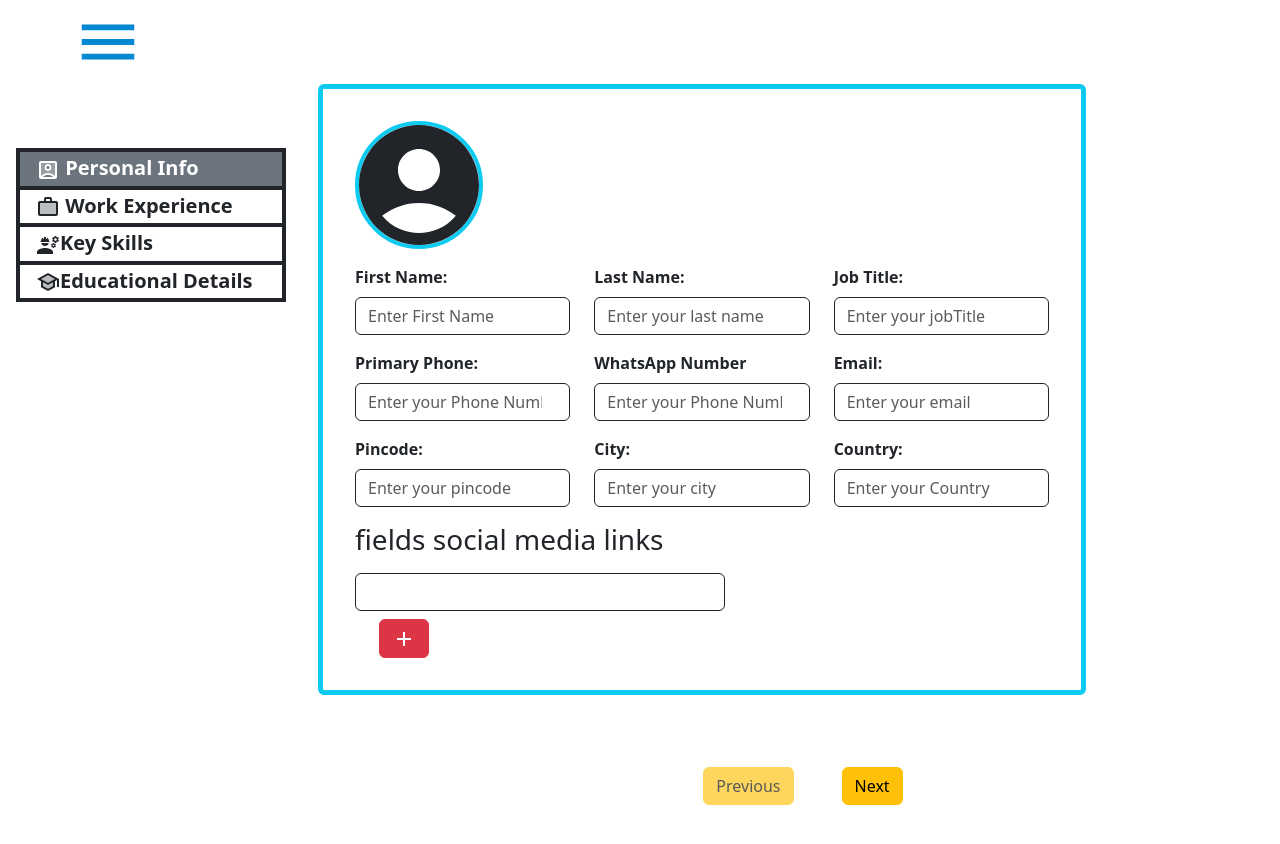
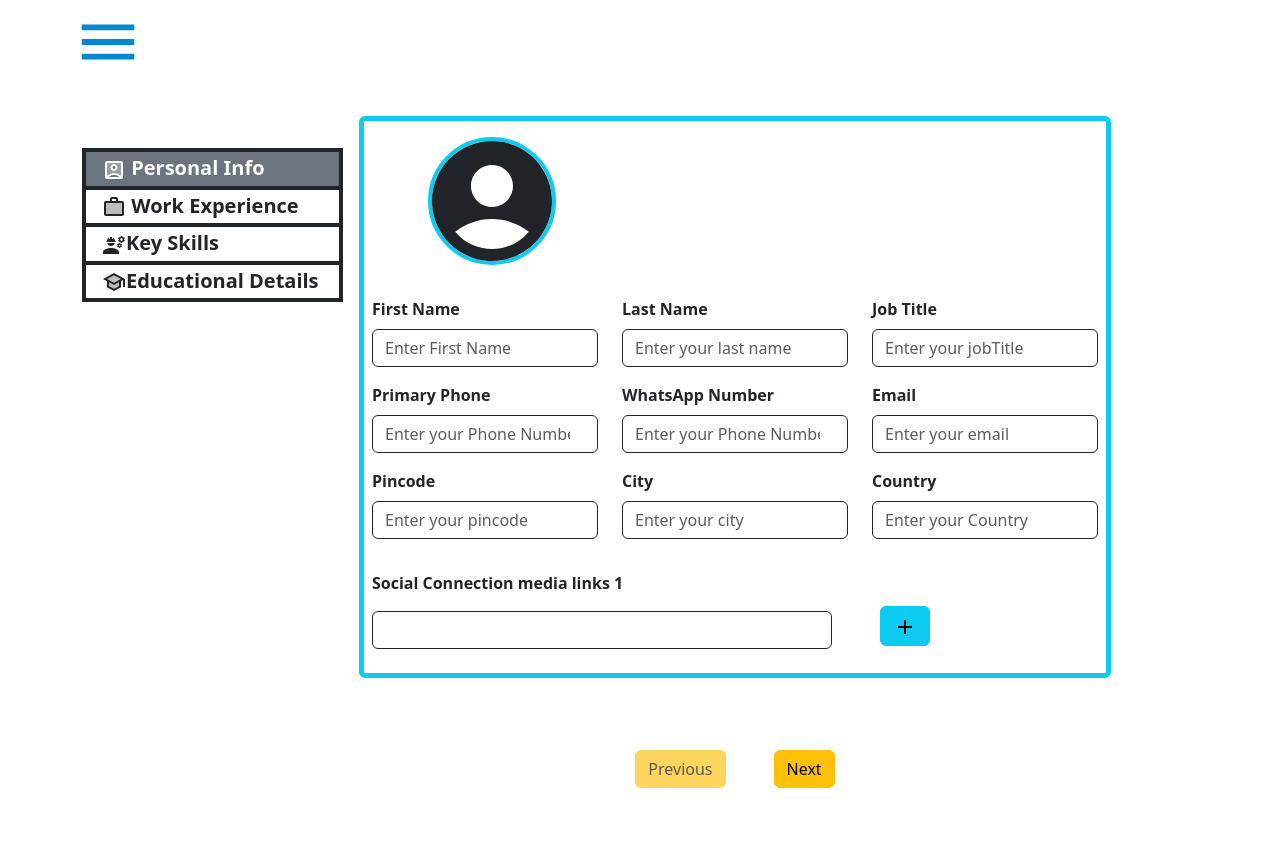
Before and after one commit to KashyapAmanSingh/ReactResume, a React (Vite) app: page /DetailFill in a window 1280 px wide. Shown: the top 844 px of the page. Built offline with nearby package versions, Linux system fonts and the light colour scheme.

Commit message:
update- alignment & styling forms

```diff
--- a/src/Component/PdfGenerat.jsx
+++ b/src/Component/PdfGenerat.jsx
@@ -1,14 +1,15 @@
 import   { useState } from "react";
-import { useNavigation } from "react-router-dom"; // Import the useRouter from next/router
+import { useNavigate } from "react-router-dom"; // Import the useRouter from next/router
 import jsPDF from "jspdf";
 import html2canvas from "html2canvas";
 
 function PDFGenerator() {
   const [fileName, setFileName] = useState("");
-  const router = useNavigation(); // Initialize the router
+  const navigate = useNavigate();
 
   const goBackPage = () => {
-    router.back();
+    navigate(-1);
+
   };
 
   const handleFileNameChange = (e) => {
--- a/src/Component/UserHookForm/ResumeDetail.jsx
+++ b/src/Component/UserHookForm/ResumeDetail.jsx
@@ -11,8 +11,7 @@ import ProfExp from "../formDir/profExp";
 import EduField from "../formDir/eduField";
 import KeySkills from "../formDir/keySkills";
 import { useNavigate, useSearchParams } from "react-router-dom";
-import ProfileImage from "../formDir/ProfileImage";
-import { FormDefaultConfig } from "../formDir/FormDefaultConfig";
+ import { FormDefaultConfig } from "../formDir/FormDefaultConfig";
 
 export default function ResumeDetailFillForm() {
   const [formCount, setFormCount] = useState(1);
@@ -65,16 +64,15 @@ export default function ResumeDetailFillForm() {
   };
 
   return (
-    <div className="mainFormComponent ">
+    <div className="container ">
       <div className="row">
         {/* form side bar */}
-        <div className="col-sm-3 mt-5 pt-3">
+        <div className="col-sm-3 mt-5 pt-3 ">
           <SideBar formCount={formCount} />
         </div>
 
-        <div className="col-sm-9 ">
+        <div className="col-sm-8 ">
           {/* Resume Picture */}
-
           <form onSubmit={handleSubmit(formSubmit)} noValidate className="row g-3   ">
             {/* <h3 key={2}>userWatch---{JSON.stringify(userWatch)}</h3> */}
             {formCount === 1 ? (
--- a/src/Component/formDir/ProfileImage.jsx
+++ b/src/Component/formDir/ProfileImage.jsx
@@ -1,15 +1,16 @@
 /* eslint-disable react/prop-types */
 import AccountCircleIcon from "@mui/icons-material/AccountCircle";
 
-const ProfileImage = ({ register, errors, getValues }) => {
+const ProfileImage = ({ register, errors, getValues ,isDirty}) => {
+
     const imageFiles = getValues("personalDetails.image"); // Assuming this is your FileList object
-    console.log(`Image Files: ${imageFiles}`);
-     return (
-        <div className="form-group">
+
+    return (
+        <div className="form-group mx-5 px-5 px-md-4 py-md-3 mx-md-2">
 
             <label
                 htmlFor="image"
-                className="rounded-circle border border-4 border-info text-center d-flex justify-content-center align-items-center"
+                className="mx-md-4 mx-4 rounded-circle border border-4 border-info text-center d-flex justify-content-center align-items-center"
                 style={{ width: "8rem", height: "8rem" }}
             >
                 {imageFiles?.length > 0 ? (
@@ -37,7 +38,7 @@ const ProfileImage = ({ register, errors, getValues }) => {
                 })}
                 style={{ display: "none" }}
             />
-            <p className="error-message">{errors.personalDetails?.image.message}</p>
+            <p className="error-message fw-bold mt-3 mx-0">{errors.personalDetails?.image?.message}</p>
         </div>
     );
 };
--- a/src/Component/formDir/personalDetails.jsx
+++ b/src/Component/formDir/personalDetails.jsx
@@ -5,7 +5,7 @@ import DeleteForeverIcon from '@mui/icons-material/DeleteForever';
 import { useFieldArray } from 'react-hook-form';
 import ProfileImage from './ProfileImage';
 
-const PersonalDetails = ({ register, errors, control, getValues }) => {
+const PersonalDetails = ({ register, errors, control, getValues   }) => {
 
 
 
@@ -19,14 +19,14 @@ const PersonalDetails = ({ register, errors, control, getValues }) => {
   });
   return (
 
-    <div className="Jobtitle border border-5 border-info rounded-top rounded-bottom">
+    <div className="rounded-4 Jobtitle mt-5 border border-5 border-info rounded-top rounded-bottom">
       <ProfileImage register={register} errors={errors} getValues={getValues} />
 
       {/* firstName  */}
 
       <div className="row">
         <div className="col-sm-4">
-          <label className="fw-bold form-label" htmlFor="firstName">First Name:</label>
+          <label className="fw-bold form-label" htmlFor="firstName">First Name</label>
           <input
             type="text"
             className="form-control  border border-1 border-dark"
@@ -43,7 +43,7 @@ const PersonalDetails = ({ register, errors, control, getValues }) => {
         </div>
 
         <div className="col-sm-4">
-          <label className="fw-bold form-label" htmlFor="lastName">Last Name:</label>
+          <label className="fw-bold form-label" htmlFor="lastName">Last Name</label>
           <input
             type="text"
             className="form-control  border border-1 border-dark"
@@ -60,7 +60,7 @@ const PersonalDetails = ({ register, errors, control, getValues }) => {
         </div>
 
         <div className="col-sm-4">
-          <label className="fw-bold form-label" htmlFor="jobTitle">Job Title:</label>
+          <label className="fw-bold form-label" htmlFor="jobTitle">Job Title</label>
           <input
             type="text"
             className="form-control  border border-1 border-dark"
@@ -80,7 +80,7 @@ const PersonalDetails = ({ register, errors, control, getValues }) => {
 
 
         <div className="col-sm-4">
-          <label className="fw-bold form-label" htmlFor="phone">Primary Phone:</label>
+          <label className="fw-bold form-label" htmlFor="phone">Primary Phone</label>
           <input
             type="number"
             className="form-control  border border-1 border-dark"
@@ -140,7 +140,7 @@ const PersonalDetails = ({ register, errors, control, getValues }) => {
 
         {/* Personal Email  */}
         <div className="col-md-4">
-          <label className="fw-bold form-label" htmlFor="email">Email:</label>
+          <label className="fw-bold form-label" htmlFor="email">Email</label>
           <input
             type="email"
             className="form-control  border border-1 border-dark"
@@ -163,7 +163,7 @@ const PersonalDetails = ({ register, errors, control, getValues }) => {
         </div>
         {/* Address Pincode */}
         <div className="col-md-4">
-          <label className="fw-bold form-label" htmlFor="pincode">Pincode:</label>
+          <label className="fw-bold form-label" htmlFor="pincode">Pincode</label>
           <input
             type="number"
             className="form-control  border border-1 border-dark"
@@ -190,7 +190,7 @@ const PersonalDetails = ({ register, errors, control, getValues }) => {
 
         {/* Address City */}
         <div className="col-md-4">
-          <label className="fw-bold form-label" htmlFor="city">City:</label>
+          <label className="fw-bold form-label" htmlFor="city">City</label>
           <input
             type="city"
             className="form-control  border border-1 border-dark"
@@ -208,7 +208,7 @@ const PersonalDetails = ({ register, errors, control, getValues }) => {
         </div>
         {/* Address Country */}
         <div className="col-md-4">
-          <label className="fw-bold form-label" htmlFor="country">Country:</label>
+          <label className="fw-bold form-label" htmlFor="country">Country</label>
           <input
             type="country"
             className="form-control  border border-1 border-dark"
@@ -225,13 +225,16 @@ const PersonalDetails = ({ register, errors, control, getValues }) => {
 
         </div>
         {/* add social media links for connection */}
-        <h3> fields social media links </h3>
-        <div className='row'>
-  <div className='col-sm-10'>
+
+        <div className='row py-3'>
+
     {socialMediaFields &&
       socialMediaFields?.map((field, index) => {
         return (
+          <>
           <div key={field.id} className="col-md-8">
+          <label className="fw-bold form-label" htmlFor="country">Social Connection media links  {index+1}</label>
+
             <input
               type="text"
               {...register(
@@ -239,26 +242,37 @@ const PersonalDetails = ({ register, errors, control, getValues }) => {
               )}
               className="form-control  border border-1 border-dark my-2"
             />
+
+          </div>
+            <div className='col-sm-2 d-flex justify-content-between align-items-center '>
+
+            <button
+              type='submit'
+              className="btn btn-info btn btn-info  mx-4 mt-4"
+              onClick={() => appendSocialMedia({ links: "" })}
+            >
+              <AddIcon />
+            </button>
             {index > 0 && (
               <button
                 type="button"
-                className="btn btn-danger mx-4"
+                className="btn btn-danger btn btn-info mx-4 mt-4"
                 onClick={() => removeSocialMedia(index)}
               >
                 <DeleteForeverIcon />
               </button>
             )}
-            <button
-              type='submit'
-              className="btn btn-danger mx-4"
-              onClick={() => appendSocialMedia({ links: "" })}
-            >
-              <AddIcon />
-            </button>
-          </div>
+            </div>
+            </>
         );
       })}
-  </div>
+
+
+
+
+
+
+
 </div>
 
       </div>
--- a/src/Component/formDir/sideBar.jsx
+++ b/src/Component/formDir/sideBar.jsx
@@ -8,16 +8,16 @@ import SchoolTwoToneIcon from "@mui/icons-material/SchoolTwoTone";
 const SideBar = ({ formCount }) => {
   return (
     <div>
-      <div className="border border-4 border-dark mx-3">
+      <div className="border border-4 border-dark ">
         <h5
-          className={`px-3  py-1 m-0 border-4 fw-bold   border-bottom  border-dark ${
+          className={`px-3 py-1 m-0 border-4 fw-bold   border-bottom fs-5  border-dark ${
             formCount === 1 ? "bg-secondary text-white" : ""
           }`}
         >
           <AccountBoxTwoToneIcon /> Personal Info
         </h5>
         <h5
-          className={`px-3  py-1 m-0 border-4 fw-bold text-dark border-bottom border-dark ${
+          className={`px-3  py-1 m-0 border-4 fw-bold text-dark fs-5 border-bottom border-dark ${
             formCount === 2 ? "bg-secondary text-white" : ""
           }`}
         >
@@ -25,7 +25,7 @@ const SideBar = ({ formCount }) => {
         </h5>
 
         <h5
-          className={` px-3  py-1 m-0 border-4 text-dark fw-bold border-bottom border-dark ${
+          className={` px-3  py-1 m-0 border-4 text-dark fs-5 fw-bold border-bottom border-dark ${
             formCount === 3 ? "bg-secondary text-white" : ""
           }`}
         >
@@ -34,7 +34,7 @@ const SideBar = ({ formCount }) => {
         </h5>
 
         <h5
-          className={`px-3  border-4 m-0 py-1 text-dark fw-bold border-dark ${
+          className={`px-3  border-4 m-0 py-1 text-dark fs-5 fw-bold border-dark ${
             formCount === 4 ? "bg-secondary text-white" : ""
           }`}
         >
--- a/src/Page/template1/resumeTemplate1.jsx
+++ b/src/Page/template1/resumeTemplate1.jsx
@@ -18,7 +18,7 @@ import { useSelector } from 'react-redux';
 
 function ResumeTemplateFirst() {
   const data = useSelector((state) => state.user.UserData);
-  console.log(data,"data from   ResumeTemplateFirst");
+  console.log(data,"😜😜😜😜😜😜data from   ResumeTemplateFirst");
 
   return (
     <div className="container ">
--- a/src/index.css
+++ b/src/index.css
@@ -37,12 +37,6 @@ padding-bottom: 6rem !important;
 }
 
 
-/* mainFormComponent */
-
-/* .mainFormComponent {
- border: 4px solid rgb(17, 18, 18);
-} */
-
 
 /* main page root  */
 
@@ -61,13 +55,7 @@ padding-bottom: 6rem !important;
  opacity: 1; /* Show the pink overlay on hover */
 }
 
-/* form detail personalinfo */
 
-
-.Jobtitle, .professionalExperience , .EducationDetails ,.KeySkil{
-  width: 60vw !important;
-  padding: 2rem !important;
- }
 
 
  /* TemplateThird */
```
Also changed, not shown: src/Component/formDir/eduField.jsx (+14 -11 lines), src/Component/formDir/keySkills.jsx (+19 -19 lines), src/Component/formDir/profExp.jsx (+25 -18 lines).
